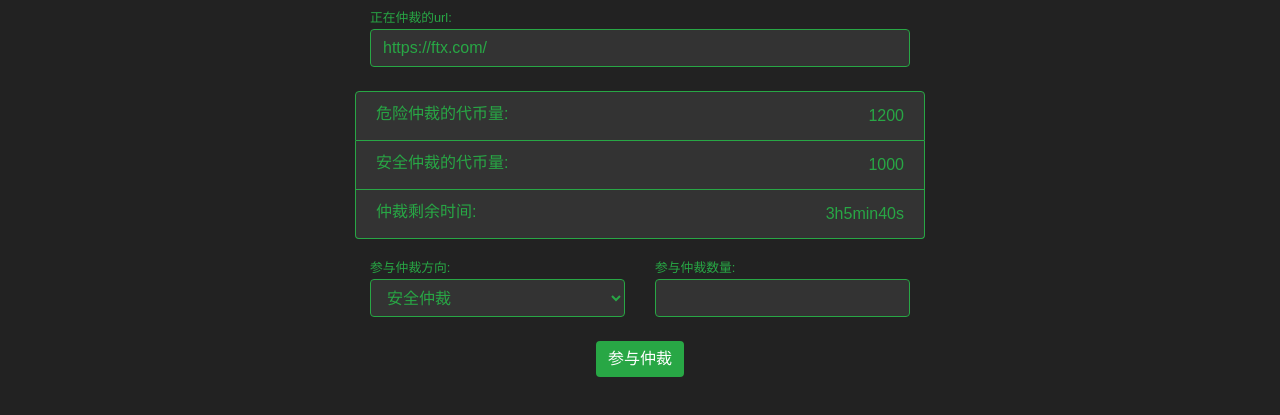
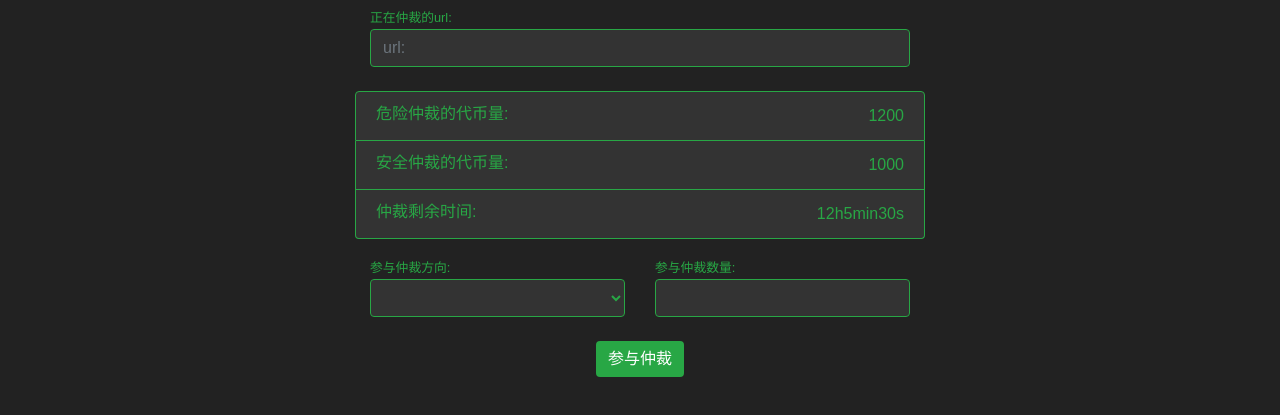
Before and after one commit to WUXUANGUANG/TruthProtocol, a browser extension: page webapp/static/participate_arbitration.html in a window 1280 px wide. Shown: the part 189-604 px from the top of the page. Drawn offline with nearby package versions, Linux system fonts and the light colour scheme.

Commit message:
feat:倒计优化

```diff
--- a/webapp/static/arbitration_list.html
+++ b/webapp/static/arbitration_list.html
@@ -14,6 +14,7 @@
     <script src="https://cdnjs.cloudflare.com/ajax/libs/web3/1.6.1/web3.min.js"></script>
     <!-- Add vue js-->
     <script src="https://unpkg.com/vue@next"></script>
+    <script src="https://cdnjs.cloudflare.com/ajax/libs/moment.js/2.29.1/moment.min.js"></script>
     <style>
         body {
             background-color: #222;
@@ -137,7 +138,7 @@
                     <th scope="row">https://ftx.com/</th>
                     <td>1200</td>
                     <td>1000</td>
-                    <td>3h5min40s</td>
+                    <td>{{remainingTime}}</td>
                     <td>
                         <button class="btn btn-sm btn-connect" onclick="navigateToUrl('participate_arbitration.html')">参与仲裁</button>
                     </td>
@@ -150,6 +151,39 @@
         function navigateToUrl(url) {
         window.location.href = url
         }
+        const app = Vue.createApp({
+        data() {
+            return {
+                endTime: moment().add(12, 'hours').add(5, 'minutes').add(40, 'seconds'),
+                remainingTime: ''
+            }
+        },
+        mounted() {
+            this.updateRemainingTime()
+            setInterval(() => {
+                this.updateRemainingTime()
+            }, 1000)
+        },
+        methods: {
+            updateRemainingTime() {
+                const now = moment()
+                const diff = this.endTime.diff(now)
+
+                if (diff > 0) {
+                    const duration = moment.duration(diff)
+                    const hours = Math.floor(duration.asHours())
+                    const minutes = Math.floor(duration.minutes())
+                    const seconds = Math.floor(duration.seconds())
+
+                    this.remainingTime = `${hours}h${minutes}min${seconds}s`
+                } else {
+                    this.remainingTime = '0h0min0s'
+                }
+            }
+        }
+    })
+
+    app.mount('#app')
     </script>
 </body>
 </html>
--- a/webapp/static/participate_arbitration.html
+++ b/webapp/static/participate_arbitration.html
@@ -14,6 +14,7 @@
     <script src="https://cdnjs.cloudflare.com/ajax/libs/web3/1.6.1/web3.min.js"></script>
     <!-- Add vue js-->
     <script src="https://unpkg.com/vue@next"></script>
+    <script src="https://cdnjs.cloudflare.com/ajax/libs/moment.js/2.29.1/moment.min.js"></script>
     <style>
         body {
             background-color: #222;
@@ -148,7 +149,7 @@
                   <div class="text-success">
                     <h6 class="my-0">仲裁剩余时间:</h6>
                   </div>
-                  <span class="text-success">3h5min40s</span>
+                  <span class="text-success">{{remainingTime}}</span>
                 </li>
               </ul>
         </div>
@@ -182,6 +183,39 @@
     function navigateToUrl(url) {
         alert("参与仲裁成功")
         }
+        const app = Vue.createApp({
+        data() {
+            return {
+                endTime: moment().add(12, 'hours').add(5, 'minutes').add(35, 'seconds'),
+                remainingTime: ''
+            }
+        },
+        mounted() {
+            this.updateRemainingTime()
+            setInterval(() => {
+                this.updateRemainingTime()
+            }, 1000)
+        },
+        methods: {
+            updateRemainingTime() {
+                const now = moment()
+                const diff = this.endTime.diff(now)
+
+                if (diff > 0) {
+                    const duration = moment.duration(diff)
+                    const hours = Math.floor(duration.asHours())
+                    const minutes = Math.floor(duration.minutes())
+                    const seconds = Math.floor(duration.seconds())
+
+                    this.remainingTime = `${hours}h${minutes}min${seconds}s`
+                } else {
+                    this.remainingTime = '0h0min0s'
+                }
+            }
+        }
+    })
+
+    app.mount('#app')
 </script>
 </body>
 </html>
```
